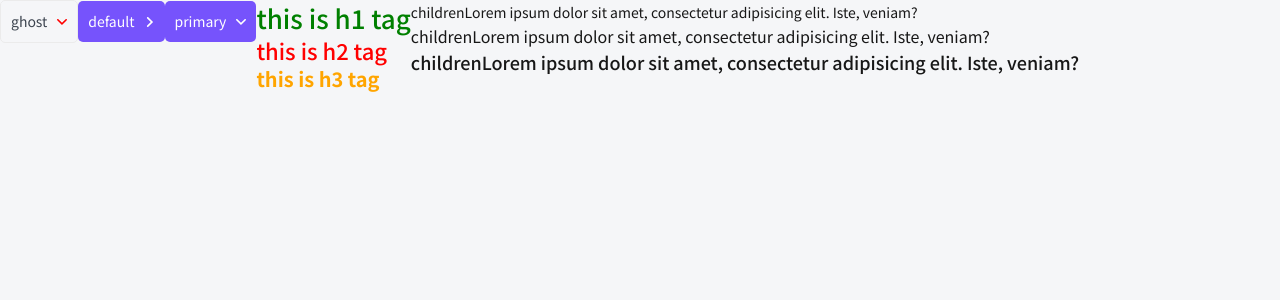
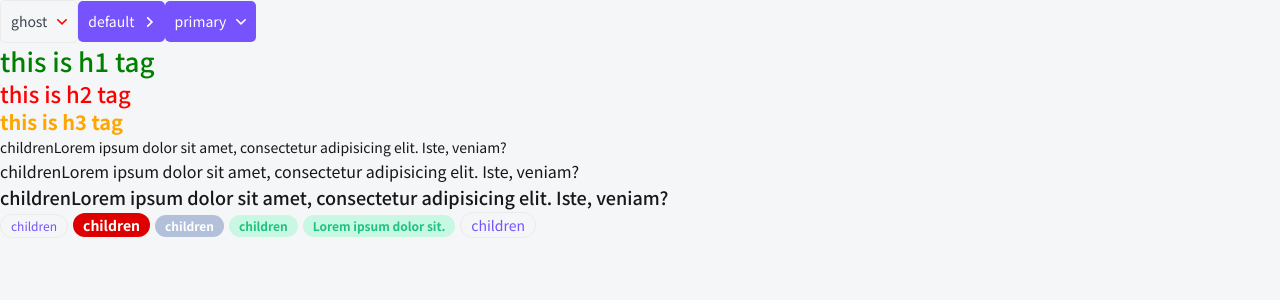
Before and after one commit to Assylzhan91/next-learn, a Next.js app: page / in a window 1280 px wide. Shown: the top 300 px of the page. Built offline with nearby package versions, Linux system fonts and the light colour scheme.

Commit message:
feat(a): add Tag component

```diff
--- a/src/app/components/HTag/HTag.tsx
+++ b/src/app/components/HTag/HTag.tsx
@@ -4,14 +4,6 @@ import { IHTagProps } from './HTag.props';
 import styles from './HTag.module.scss';
 
 export const HTag = ({ tag, children }: IHTagProps): JSX.Element => {
-  switch (tag) {
-    case 'h1':
-      return <h1 className={styles.h1}>{children}</h1>;
-    case 'h2':
-      return <h2 className={styles.h2}>{children}</h2>;
-    case 'h3':
-      return <h3 className={styles.h3}>{children}</h3>;
-    default:
-      return <></>;
-  }
+  const Tag = tag;
+  return <Tag className={styles[tag]}>{children}</Tag>;
 };
--- /dev/null
+++ b/src/app/components/Tag/Tag.module.scss
@@ -0,0 +1,50 @@
+.tag {
+  display: inline-block;
+  box-sizing: border-box;
+  margin-right: 5px;
+  border-radius: 20px;
+}
+
+.cursor {
+  cursor: pointer;
+}
+
+.s {
+  padding: 5px 10px;
+  font-size: 12px;
+  line-height: 12px;
+}
+
+.m {
+  padding: 5px 10px;
+  font-size: 14px;
+  line-height: 14px;
+}
+
+.ghost {
+  border: 1px solid var(--grey-light);
+}
+
+.red{
+  color: var(--white);
+  background-color: #DE0000;
+  font-weight: bold;
+}
+
+.grey{
+  color: var(--white);
+  background-color: #B3C0D9;
+  font-weight: bold;
+}
+
+.green{
+  color: var(--green);
+  background-color: var(--green-light);
+  font-weight: bold;
+}
+
+.primary{
+  color: var(--primary);
+  background-color: transparent;
+  border: 1px solid var(--grey-light);
+}
--- /dev/null
+++ b/src/app/components/Tag/Tag.props.ts
@@ -0,0 +1,9 @@
+import React, { DetailedHTMLProps, HTMLAttributes } from 'react';
+
+export interface TagProps
+  extends DetailedHTMLProps<HTMLAttributes<HTMLDivElement>, HTMLDivElement> {
+  size?: 's' | 'm';
+  children: React.ReactNode;
+  color?: 'ghost' | 'red' | 'grey' | 'green' | 'primary';
+  href?: string;
+}
--- /dev/null
+++ b/src/app/components/Tag/Tag.tsx
@@ -0,0 +1,27 @@
+import React, { JSX } from 'react';
+import { TagProps } from './Tag.props';
+import styles from './Tag.module.scss';
+import cn from 'classnames';
+
+export const Tag = ({
+  size = 's',
+  children,
+  color = 'ghost',
+  className,
+  href,
+  ...props
+}: TagProps): JSX.Element => {
+  const classP = cn(
+    styles.tag,
+    className,
+    [styles[size]],
+    [styles[color]],
+    href && styles.cursor
+  );
+
+  return (
+    <div className={classP} {...props}>
+      {href ? <a href={href}>{children}</a> : <>children</>}
+    </div>
+  );
+};
--- a/src/app/components/index.ts
+++ b/src/app/components/index.ts
@@ -1,3 +1,4 @@
 export * from './HTag/HTag';
 export * from './Button/Button';
 export * from './P/P';
+export * from './Tag/Tag';
--- a/src/app/globals.css
+++ b/src/app/globals.css
@@ -16,14 +16,10 @@
 }
 
 body {
-  display: flex;
   pointer-events: all;
   color: var(--foreground);
   background-color: var(--background);
   font-family: var(--font-family);
-
-.absolute {
-  position: absolute;}
 }
 
 .right-0{
--- a/src/app/page.tsx
+++ b/src/app/page.tsx
@@ -1,6 +1,6 @@
 import React, { JSX } from 'react';
 import Head from 'next/head';
-import { HTag, Button, P } from '@components';
+import { HTag, Button, P, Tag } from '@components';
 
 export default function Home(): JSX.Element {
   return (
@@ -38,6 +38,25 @@ export default function Home(): JSX.Element {
           veniam?
         </P>
       </div>
+
+      <div>
+        <Tag color="primary">Lorem ipsum dolor sit.</Tag>
+        <Tag size="m" color="red">
+          Lorem ipsum dolor sit.
+        </Tag>
+        <Tag size="s" color="grey">
+          Lorem ipsum dolor sit.
+        </Tag>
+        <Tag size="s" color="green">
+          Lorem ipsum dolor sit.
+        </Tag>
+        <Tag href="asdasdasdasd" size="s" color="green">
+          Lorem ipsum dolor sit.
+        </Tag>
+        <Tag size="m" color="primary">
+          Lorem ipsum dolor sit.
+        </Tag>
+      </div>
     </>
   );
 }
```
Also changed, not shown: 1 other file (tests, documents, lock files or other folders).
